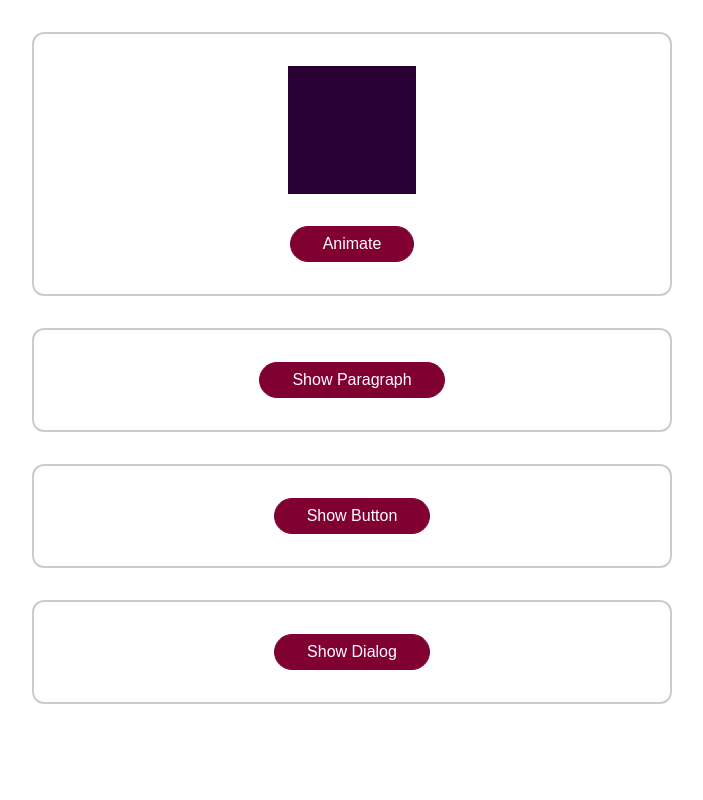
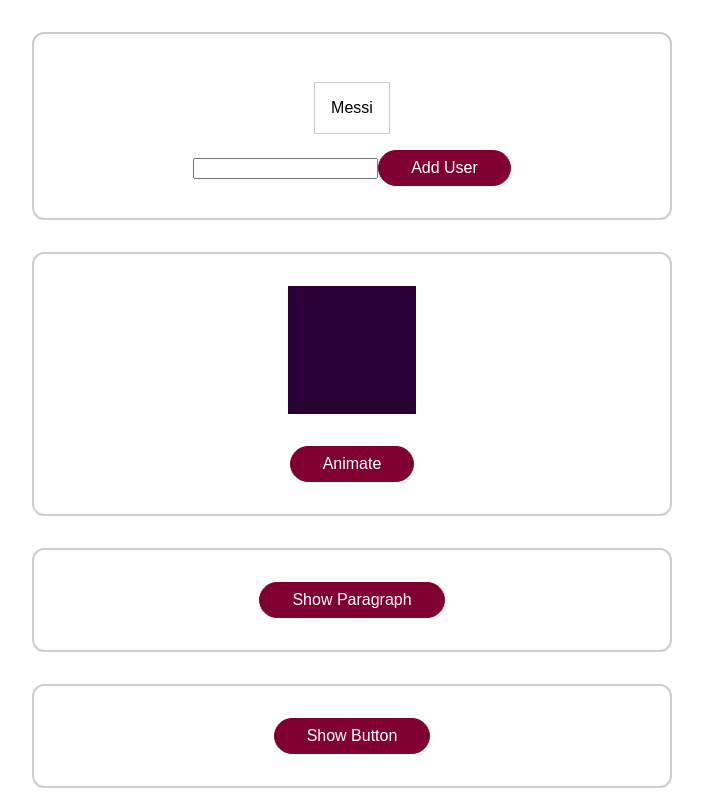
Before and after one commit to eagleduk/vue-perfect-guide, a Vue app in the folder 14. animation/vue-project/: page / in a window 1280 px wide. Shown: the top 800 px of the page, without its empty margins (288-991 px from the left). Built offline with nearby package versions, Linux system fonts and the light colour scheme.

Commit message:
14. animation > transition group

```diff
--- a/14. animation/vue-project/src/App.vue
+++ b/14. animation/vue-project/src/App.vue
@@ -1,4 +1,7 @@
 <template>
+  <div class="container">
+    <user-list></user-list>
+  </div>
   <div class="container">
     <div class="block" :class="{ animate: animatedBlock }"></div>
     <button @click="animateBlock">Animate</button>
@@ -35,7 +38,10 @@
 </template>
 
 <script>
+import UserList from "./components/UserList.vue";
+
 export default {
+  components: { UserList },
   data() {
     return {
       animatedBlock: false,
--- /dev/null
+++ b/14. animation/vue-project/src/components/UserList.vue
@@ -0,0 +1,71 @@
+<template>
+  <transition-group tag="ul" name="user">
+    <li v-for="user in userList" :key="user" @click="removeUser(user)">
+      {{ user }}
+    </li>
+  </transition-group>
+  <div>
+    <input type="text" ref="userName" />
+    <button @click="addUser">Add User</button>
+  </div>
+</template>
+
+<script>
+export default {
+  data() {
+    return {
+      userList: ["Messi"],
+    };
+  },
+  methods: {
+    addUser() {
+      const user = this.$refs.userName.value;
+      this.userList.unshift(user);
+    },
+    removeUser(user) {
+      this.userList = this.userList.filter((u) => u !== user);
+    },
+  },
+};
+</script>
+
+<style scope>
+ul {
+  list-style: none;
+  margin: 1rem 0;
+  padding: 0;
+}
+
+li {
+  padding: 1rem;
+  border: 1px solid #ccc;
+}
+
+.user-enter-from {
+  opacity: 0;
+  transform: translateX(-30px);
+}
+
+.user-enter-active {
+  transition: all 0.4s ease-out;
+}
+
+.user-enter-to,
+.user-leave-from {
+  opacity: 1;
+  transform: translateX(0);
+}
+
+.user-leave-active {
+  transition: all 0.4s ease-in;
+}
+
+.user-leave-to {
+  opacity: 0;
+  transform: translateX(30px);
+}
+
+.user-move {
+  transition: all 0.4s ease;
+}
+</style>
```
Also changed, not shown: 1 other file (tests, documents, lock files or other folders).
